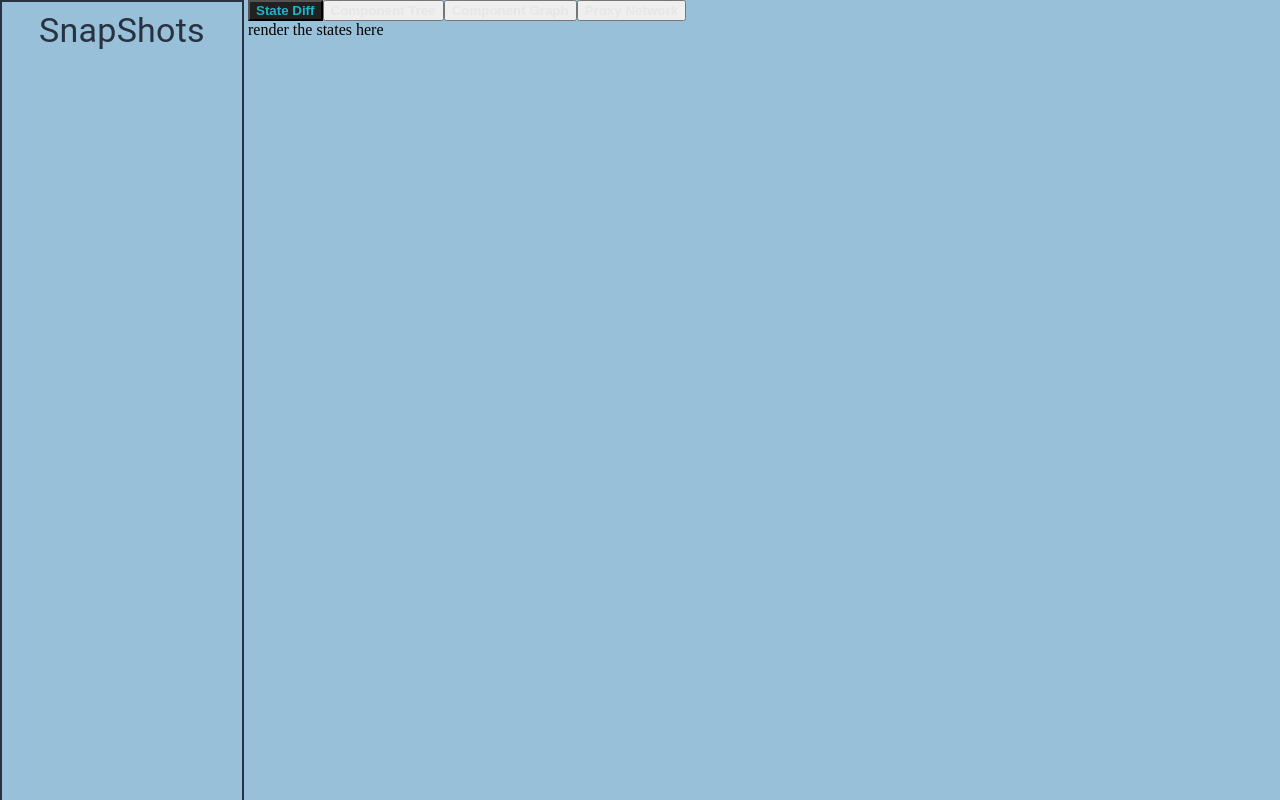
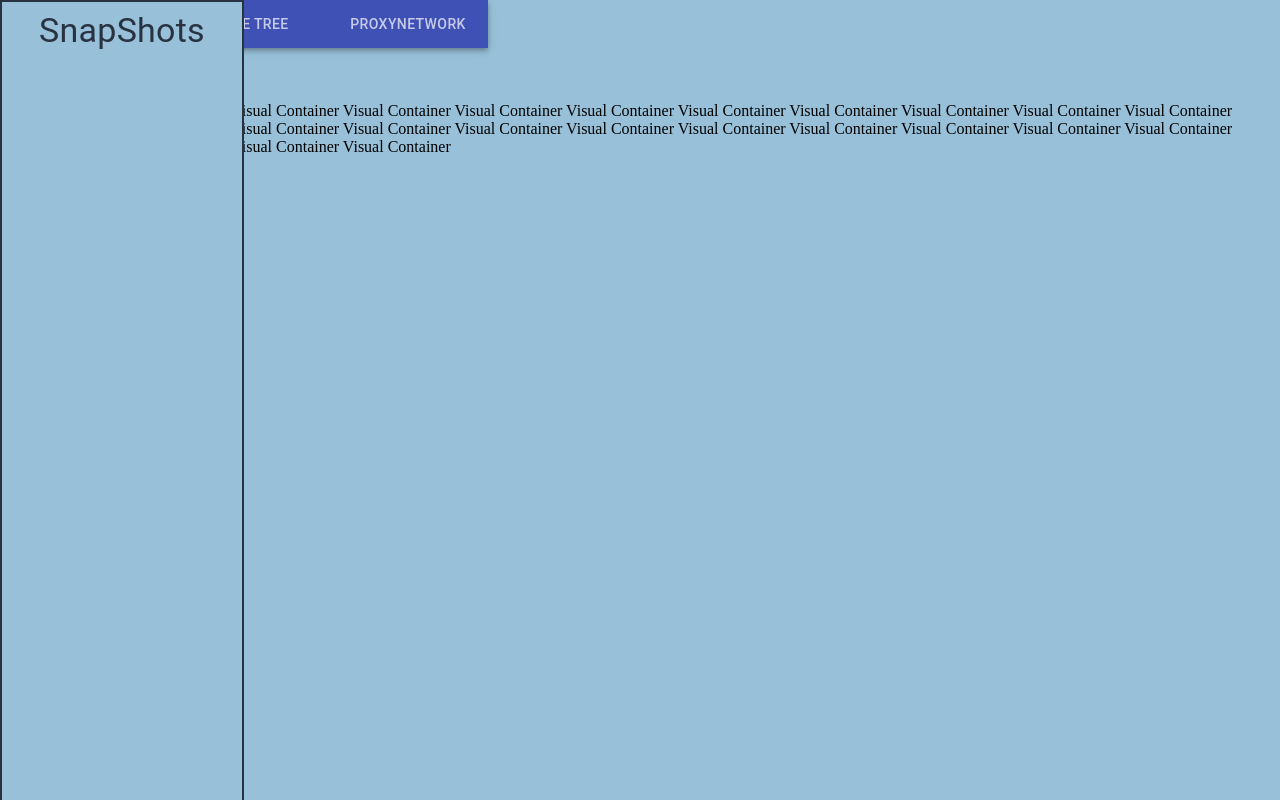
Before and after one commit to oslabs-beta/deValtio, a React app: page / in a window 1280 px wide. Built offline with nearby package versions, Linux system fonts and the light colour scheme.

Commit message:
rendered tabs with mui tabs

```diff
--- a/src/frontend/Components/App.tsx
+++ b/src/frontend/Components/App.tsx
@@ -1,8 +1,11 @@
-import MainContainer from '../Containers/MainContainer';
+import { MainContainer } from '../Containers/MainContainer';
+import VisualContainer from '../Containers/VisualContainer'
 
 const App = (): JSX.Element => {
     return (
-        <MainContainer />
+        <MainContainer>
+            <VisualContainer />
+        </MainContainer>
     );
 }
 
--- a/src/frontend/Components/ComponentTree/componenttree.tsx
+++ b/src/frontend/Components/ComponentTree/componenttree.tsx
@@ -1,11 +1,11 @@
 //this is for the component tree
 
-function componentTree(): JSX.Element {
+function ComponentTree(): JSX.Element {
   return (
     <div className='Tree'>
       Render component tree here
     </div>
   )
-  }
+}
 
-  export default componentTree;
+export default ComponentTree;
--- /dev/null
+++ b/src/frontend/Components/NavBar/NavBarPanel.tsx
@@ -0,0 +1,9 @@
+import { INavBarPanelProps } from "../../../Types/Types";
+
+export const NavBarPanel = ({ children, value, index }: INavBarPanelProps): JSX.Element => {
+    return (
+        <div>
+            NavBarPanel
+        </div>
+    )
+}
--- a/src/frontend/Components/NavBar/navbar.tsx
+++ b/src/frontend/Components/NavBar/navbar.tsx
@@ -1,37 +1,40 @@
-import React from 'react';
+import { useState } from "react";
+import AppBar from "@material-ui/core/AppBar";
+import Tabs from "@material-ui/core/Tabs";
+import Tab from '@material-ui/core/Tab';
+import { useStyles } from '../../Styling/styles'
+import { NavBarPanel } from "./NavBarPanel";
+import StateDiff from '../StateDiff/statediff';
+import ComponentTree from '../ComponentTree/componenttree';
+import ProxyNetwork from '../ProxyNetwork/proxynetwork'
 
-interface NavBarProps {
-  setTab: React.Dispatch<React.SetStateAction<string>>;
-  tabsList: string[];
-  tab: string;
+export const NavBar = (): JSX.Element => {
+  const classes = useStyles();
+
+  const [tabNum, setTabNum] = useState<number>(0);
+  const handleTabChange = (e: React.ChangeEvent, val: number): void => {
+    setTabNum(tabNum);
+    console.log(tabNum);
+    return;
+  }
+  return (
+    <div>
+      <AppBar className={classes.navBar} position='static'>
+        <Tabs value={tabNum} onChange={handleTabChange}>
+          <Tab label='StateDiff' />
+          <Tab label='State Tree' />
+          <Tab label='ProxyNetwork' />
+        </Tabs>
+      </AppBar>
+      <NavBarPanel value={0}>
+        <div>panel</div>
+      </NavBarPanel>
+      <NavBarPanel value={1}>
+        <div>panel2</div>
+      </NavBarPanel>
+      <NavBarPanel value={2}>
+        <div>panel3</div>
+      </NavBarPanel>
+    </div>
+  );
 }
-
-function NavBar({ setTab, tabsList, tab }: NavBarProps): JSX.Element {
-  const tabButtons = tabsList.reduce<React.ReactNode[]>((acc, name) => {
-    acc.push(
-      <button
-        className="navBarButtons"
-        key={name}
-        style={
-          tab === name
-            ? {
-                color: '#1cb5c9',
-                backgroundColor: '#212121',
-                fontWeight: 'bold',
-              }
-            : { color: '#e6e6e6', fontWeight: 'bold' }
-        }
-        onClick={() => {
-          setTab(name);
-        }}
-      >
-        {name}
-      </button>
-    );
-    return acc;
-  }, []);
-  // Renders the array of NavBar buttons generated above
-  return <div className="navBar">{tabButtons}</div>;
-}
-
-export default NavBar;
--- a/src/frontend/Components/ProxyNetwork/proxynetwork.tsx
+++ b/src/frontend/Components/ProxyNetwork/proxynetwork.tsx
@@ -1,11 +1,11 @@
 //this is for the proxy network image
 
-function proxyNetwork(): JSX.Element {
+function ProxyNetwork(): JSX.Element {
   return (
     <div className='Network'>
       Render proxy network here
     </div>
   )
-  }
+}
 
-  export default proxyNetwork;
+export default ProxyNetwork;
--- a/src/frontend/Components/StateDiff/statediff.tsx
+++ b/src/frontend/Components/StateDiff/statediff.tsx
@@ -1,7 +1,7 @@
 //this is for state drawn out
 
 
-function stateDiff(): JSX.Element {
+function StateDiff(): JSX.Element {
 
   //extract intial state from the app and display it as an object
   //as we add to state show the updates to state - save it as a snapshot and display it in the snapshot section
@@ -14,4 +14,4 @@ return (
   )
 }
 
-export default stateDiff;
+export default StateDiff;
--- a/src/frontend/Containers/MainContainer.tsx
+++ b/src/frontend/Containers/MainContainer.tsx
@@ -1,33 +1,29 @@
-import React from 'react';
-
 import { SnapshotContainer } from './SnapshotContainer';
-import VisualContainer from './VisualContainer';
-import Container from '@material-ui/core/Container';
 import { useStyles } from '../Styling/styles';
 
-// children needs to be of type JSX.Element[] because multiple children are being returned
+// children needs to be of type JSX.Element because there are only 1 children being returned
 
-// export const MainContainer = ({ children }: { children: JSX.Element }) => {
+export const MainContainer = ({ children }: { children: JSX.Element }) => {
+  const classes = useStyles();
+  console.log('mainContainer', children);
+  return (
+    <div>
+      <SnapshotContainer />
+      <div>
+        {children}
+      </div>
+    </div>
+  );
+}
+
+// function MainContainer(): JSX.Element {
 //     const classes = useStyles();
 //     return (
-//         <div className={classes.MainContainer}>
-//             <SnapshotContainer />
-//             <div>
-//                 {children}
-//             </div>
-//             <VisualContainer />
-//         </div>
+//       <div className={classes.MainContainer}>
+//         <SnapshotContainer />
+//         <VisualContainer />
+//       </div>
 //     );
-// }
+//   }
 
-function MainContainer(): JSX.Element {
-    const classes = useStyles();
-    return (
-      <div className={classes.MainContainer}>
-        <SnapshotContainer />
-        <VisualContainer />
-      </div>
-    );
-  }
-
-  export default MainContainer;
+//   export default MainContainer;
--- a/src/frontend/Containers/SnapshotContainer.tsx
+++ b/src/frontend/Containers/SnapshotContainer.tsx
@@ -1,10 +1,13 @@
 import Drawer from '@material-ui/core/Drawer';
 import Typography from '@material-ui/core/Typography';
-import { useStyles } from '../Styling/styles'
+import { useStyles } from '../Styling/styles';
+import { NavBar } from '../Components/NavBar/navbar';
 
 export const SnapshotContainer = (): JSX.Element => {
     const classes = useStyles();
     return (
+        <div className={classes.MainContainer}>
+            <NavBar />
             <Drawer
                 className={classes.drawer}
                 variant='permanent'
@@ -17,5 +20,6 @@ export const SnapshotContainer = (): JSX.Element => {
                     </Typography>
                 </div>
             </Drawer>
+        </div>
     );
 }
--- a/src/frontend/Containers/VisualContainer.tsx
+++ b/src/frontend/Containers/VisualContainer.tsx
@@ -1,31 +1,33 @@
-import React, { useState } from 'react';
-
-import NavBar from '../components/NavBar/NavBar';
-import StateDiff from '../components/StateDiff/StateDiff';
-import ComponentTree from '../components/ComponentTree/ComponentTree';
-import ComponentGraph from '../components/ComponentGraph/ComponentGraph';
-import ProxyNetwork from '../components/ProxyNetwork/ProxyNetwork';
-
-interface navType {
-  [tabName: string]: JSX.Element;
-}
 
 function VisualContainer(): JSX.Element {
-  const [tab, setTab] = useState<string>('State Diff');
-
-  const navLists: navType = {
-    'State Diff': <StateDiff />,
-    'Component Tree': <ComponentTree />,
-    'Component Graph': <ComponentGraph />,
-    'Proxy Network': <ProxyNetwork />,
-  };
-
-  const tabsList: string[] = Object.keys(navLists);
-
   return (
-    <div className="visualContainer">
-      <NavBar setTab={setTab} tabsList={tabsList} tab={tab} />
-      {navLists[tab]}
+    <div>
+      Visual Container
+      Visual Container
+      Visual Container
+      Visual Container
+      Visual Container
+      Visual Container
+      Visual Container
+      Visual Container
+      Visual Container
+      Visual Container
+      Visual Container
+      Visual Container
+      Visual Container
+      Visual Container
+      Visual Container
+      Visual Container
+      Visual Container
+      Visual Container
+      Visual Container
+      Visual Container
+      Visual Container
+      Visual Container
+      Visual Container
+      Visual Container
+      Visual Container
+      Visual Container
     </div>
   );
 }
--- a/src/frontend/Styling/styles.ts
+++ b/src/frontend/Styling/styles.ts
@@ -19,5 +19,8 @@ export const useStyles = makeStyles((theme: Theme) => createStyles({
         color: '#293241',
         textAlign: 'center',
         padding: 8
+    },
+    navBar: {
+        width: 'calc(100% - 15rem)'
     }
 }));
```
Also changed, not shown: src/Types/Types.ts (+7 -0 lines), 2 other files (tests, documents, lock files or other folders). Lines whose indentation alone changed are shown as unchanged.
